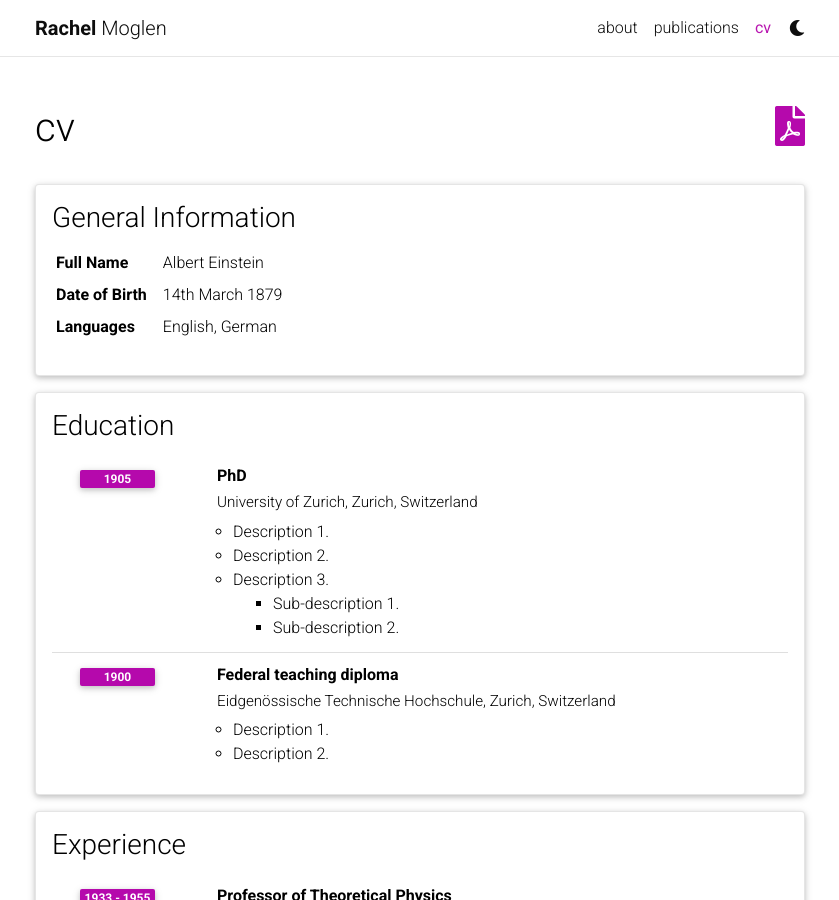
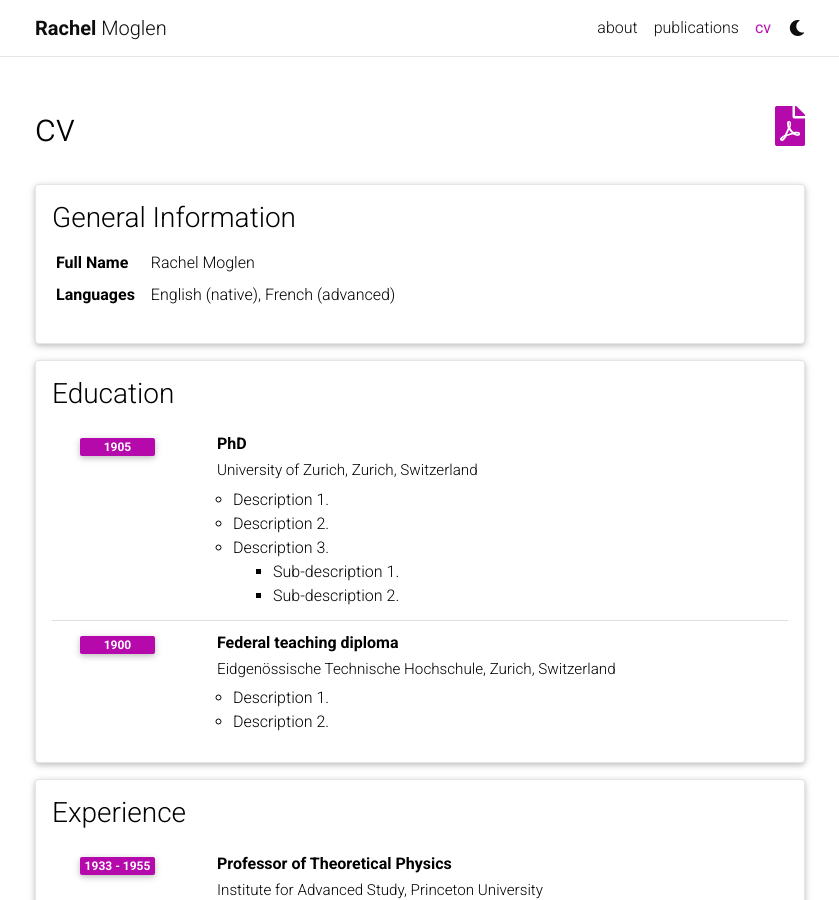
Before and after one commit to rmoglen/rmoglen.github.io, a Jekyll site: the page built from _pages/cv.md, in a window 1280 px wide and 900 px high. Shown: the whole window, without its empty margins (220-1059 px from the left). Built offline with Jekyll 4.4.1, drawn with Linux system fonts in a browser that asks for light colours; comment, search, counter and statistics services are not loaded; a style sheet for code colours, icons or effects is not loaded.

Commit message:
just changing meta data

```diff
--- a/_data/cv.yml
+++ b/_data/cv.yml
@@ -2,11 +2,9 @@
   type: map
   contents:
     - name: Full Name
-      value: Albert Einstein
-    - name: Date of Birth
-      value: 14th March 1879
+      value: Rachel Moglen
     - name: Languages
-      value: English, German
+      value: English (native), French (advanced)
 
 - title: Education
   type: time_table
```
